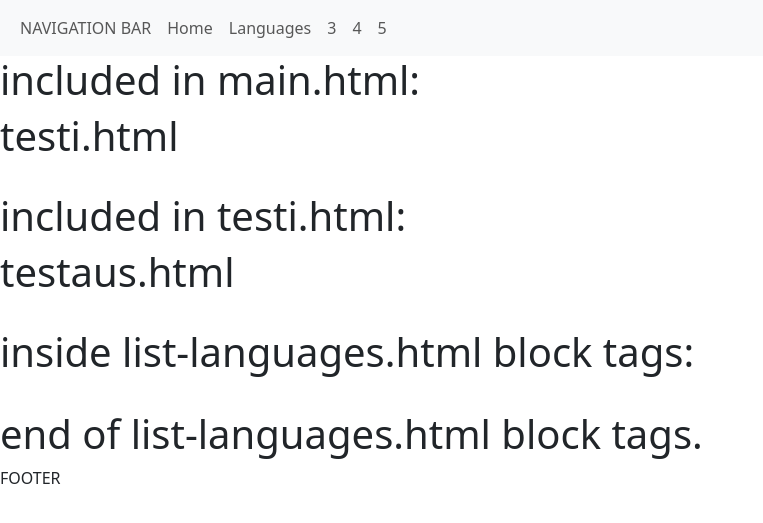
After one commit to ClausHofman/Koodipaja, a Django app: page /list/ in a window 1280 px wide. The commit adds this page. Shown: the top 523 px of the page, without its empty margins (0-763 px from the left). Run offline with Django 4.2, Linux system fonts and the light colour scheme; data that the repository does not hold is empty; parts of the project's set-up code (start-up, migrations or seed data) failed here and were passed over; some libraries are stand-ins or nearby versions.

Commit message:
view-language, list-languages

```diff
--- a/koodivarasto/koodivarasto/urls.py
+++ b/koodivarasto/koodivarasto/urls.py
@@ -18,7 +18,7 @@ from django.urls import include, path
 
 urlpatterns = [
     path('',include('kotisivu.urls')),
-    path('languages/', include('languages.urls')),
+    path('', include('languages.urls')),
     path('polls/', include('polls.urls')),
     path('admin/', admin.site.urls),
 ]
--- a/koodivarasto/kotisivu/urls.py
+++ b/koodivarasto/kotisivu/urls.py
@@ -1,5 +1,7 @@
 from django.urls import path
 from . import views
+
+app_name = 'kotisivu'
 
 urlpatterns = [
     path('', views.kotisivu, name='kotisivu')
--- a/koodivarasto/kotisivu/views.py
+++ b/koodivarasto/kotisivu/views.py
@@ -1,5 +1,4 @@
-from django.shortcuts import render, redirect
-import languages.models, frameworks.models
+from django.shortcuts import render
 
 # Create your views here.
 
--- /dev/null
+++ b/koodivarasto/languages/templates/languages/list-languages.html
@@ -0,0 +1,19 @@
+{% extends "main.html" %}
+
+{% block content %}
+<h1>inside list-languages.html block tags: </h1>
+<table>
+    <tr>
+        <th></th>
+        {% for language in language %}
+        <tr>
+            <td>
+                <a href="{% url 'languages:view-language' language.id %}">{{language.language_name}}</a>
+            </td>
+        </tr>
+        {% endfor %}
+    </tr>
+</table>
+<br>
+<h1>end of list-languages.html block tags.</h1>
+{% endblock content %}
--- a/koodivarasto/languages/urls.py
+++ b/koodivarasto/languages/urls.py
@@ -5,5 +5,6 @@ from . import views
 app_name = "languages"
 
 urlpatterns = [
-    path('', views.projectIndex),
+    path('list/', views.listLanguages, name="language-list"),
+    path('language/<str:pk>/', views.viewSingleLanguage, name='view-language')
 ]
--- a/koodivarasto/languages/views.py
+++ b/koodivarasto/languages/views.py
@@ -1,5 +1,16 @@
 from django.http import HttpResponse
+from django.shortcuts import render
+from .models import Language
 
+def languagesIndex(request):
+    return HttpResponse("Hello, world. You're at the languages index.")
 
-def projectIndex(request):
-    return HttpResponse("Hello, world. You're at the languages index.")
+def listLanguages(request):
+    context = {}
+    context['language'] = Language.objects.all()
+
+    return render(request, 'languages/list-languages.html', context)
+
+def viewSingleLanguage(request, pk):
+    viewSingleLanguageObj = Language.objects.get(id=pk)
+    return render(request, 'languages/view-language.html', {'object':viewSingleLanguageObj})
--- a/koodivarasto/templates/main.html
+++ b/koodivarasto/templates/main.html
@@ -1,5 +1,4 @@
 <!DOCTYPE html>
-{% load static %}
 <html lang="en">
 
 <head>
@@ -7,8 +6,6 @@
     <meta http-equiv="X-UA-Compatible" content="IE=edge">
     <title>Jep jep</title>
     <meta name="viewport" content="width=device-width, initial-scale=1.0">
-    <!-- <link rel="stylesheet" type="text/css"
-    media="screen" href="{% static 'styles/main.css' %}"> -->
     <link href="https://cdn.jsdelivr.net/npm/bootstrap@5.3.0-alpha1/dist/css/bootstrap.min.css" rel="stylesheet" integrity="sha384-GLhlTQ8iRABdZLl6O3oVMWSktQOp6b7In1Zl3/Jr59b6EGGoI1aFkw7cmDA6j6gD" crossorigin="anonymous">
     <script src="https://cdn.jsdelivr.net/npm/bootstrap@5.3.0-alpha1/dist/js/bootstrap.bundle.min.js" integrity="sha384-w76AqPfDkMBDXo30jS1Sgez6pr3x5MlQ1ZAGC+nuZB+EYdgRZgiwxhTBTkF7CXvN" crossorigin="anonymous"></script>
     <script type="module" src="https://md-block.verou.me/md-block.js"></script>
@@ -24,8 +21,8 @@
           <div class="collapse navbar-collapse" id="navbarNavAltMarkup">
             <div class="navbar-nav">
                 <a class="nav-link" href="">NAVIGATION BAR</a>
-                <a class="nav-link" href="">1</a>
-                <a class="nav-link" href="">2</a>
+                <a class="nav-link" href="{% url 'kotisivu:kotisivu' %}">Home</a>
+                <a class="nav-link" href="{% url 'languages:language-list' %}">Languages</a>
                 <a class="nav-link" href="">3</a>
                 <a class="nav-link" href="">4</a>
                 <a class="nav-link" href="">5</a>
@@ -33,10 +30,10 @@
           </div>
         </div>
       </nav>
-
-    {% block content %}
-
-    {% endblock content %}
+      <h1>included in main.html:</h1>
+      {% include "testi.html" %}
+      {% block content %}
+      {% endblock content %}
     <p>FOOTER</p>
 </body>
 
--- /dev/null
+++ b/koodivarasto/templates/testaus.html
@@ -0,0 +1,2 @@
+<h1>testaus.html</h1>
+<br>
--- /dev/null
+++ b/koodivarasto/templates/testi.html
@@ -0,0 +1,9 @@
+<html lang="en">
+
+<body>
+    <h1>testi.html</h1>
+    <br>
+    <h1>included in testi.html:</h1>
+    {% include "testaus.html" %}
+</body>
+</html>
```
Also changed, not shown: koodivarasto/languages/templates/languages/view-language.html (added, +11 -0 lines).
